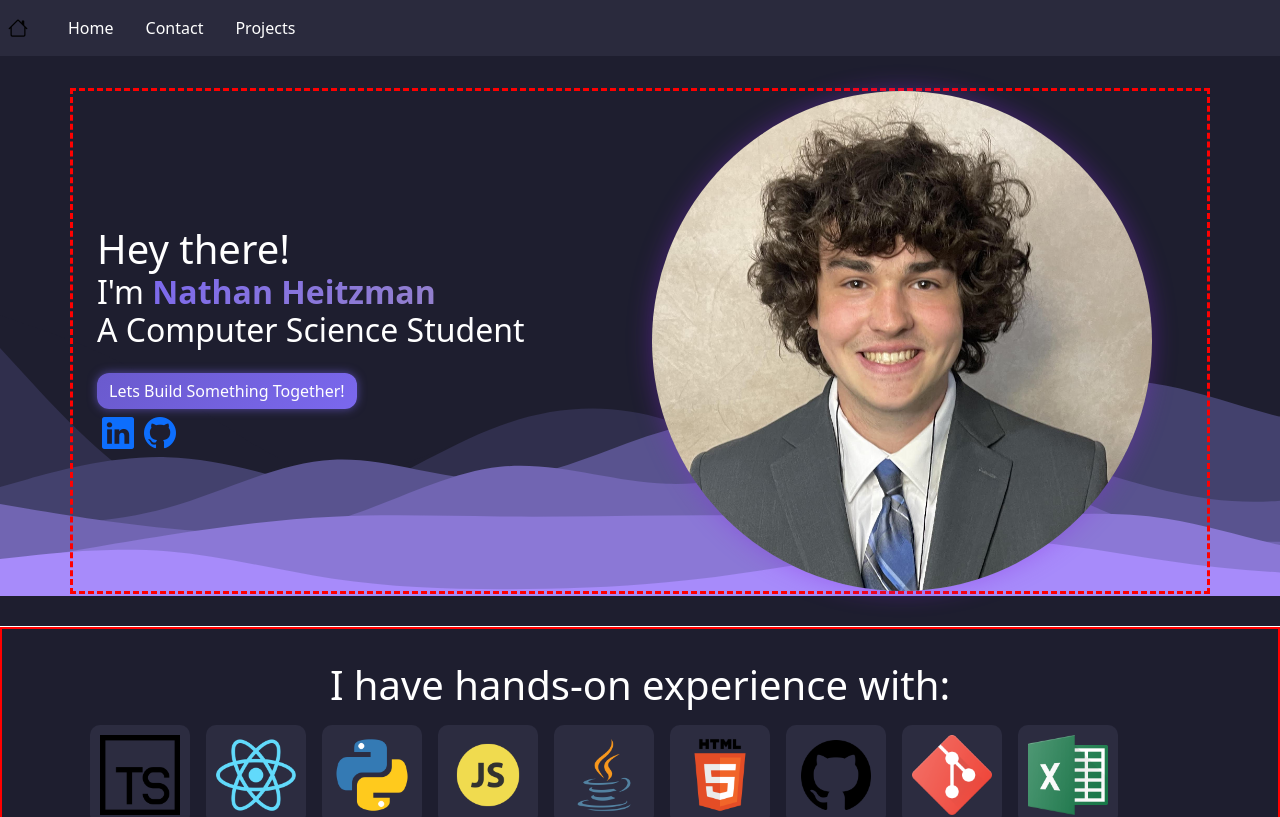
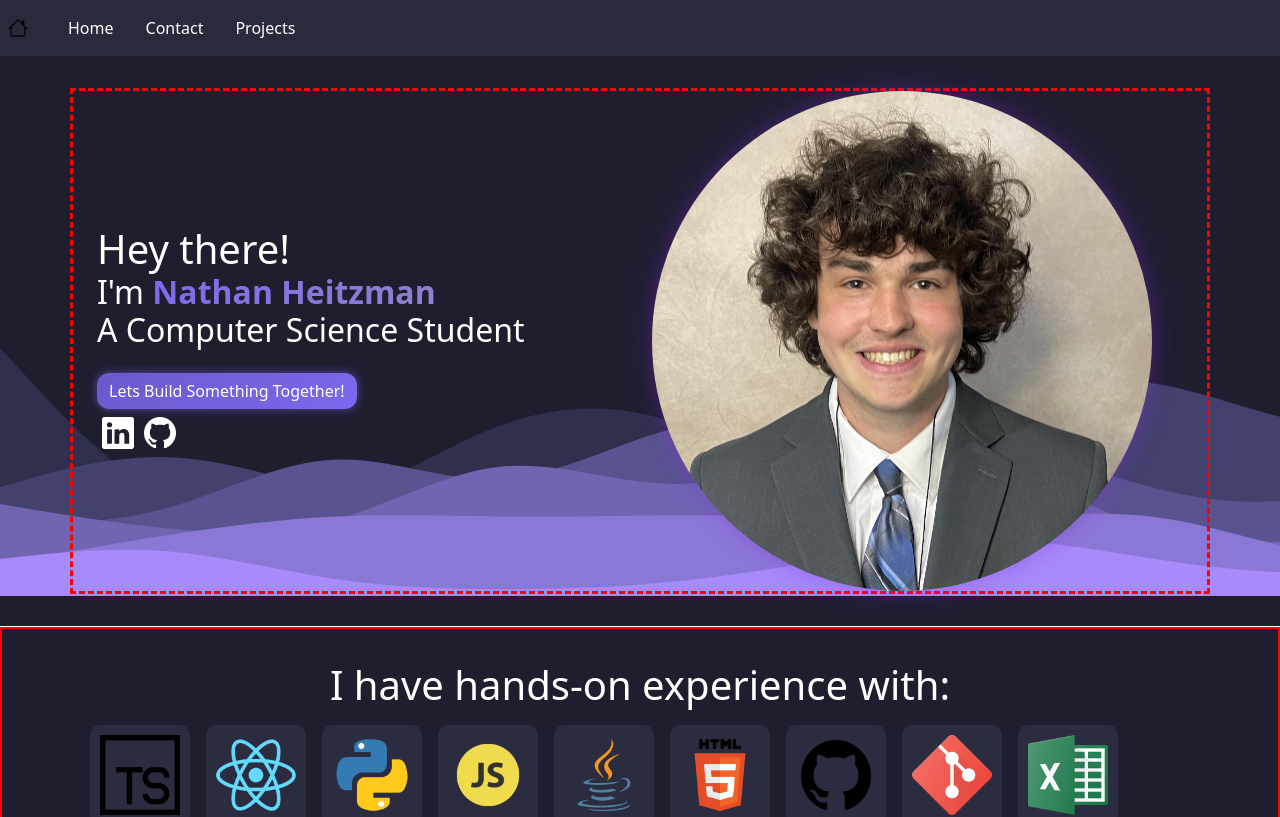
Before and after one commit to NathanHeitzman/Portfolio-Website, a React (Vite) app: page / in a window 1280 px wide. Shown: the top 817 px of the page. Built offline with nearby package versions, Linux system fonts and the light colour scheme.

Commit message:
changed social icon hover color

```diff
--- a/src/assets/styles/Home.css
+++ b/src/assets/styles/Home.css
@@ -71,3 +71,11 @@
   font-size: xx-large;
   padding: 5px;
 }
+
+.social-icons a{
+  color: #ffffff;
+}
+
+.social-icons a:hover {
+  color:gray;
+}
```
